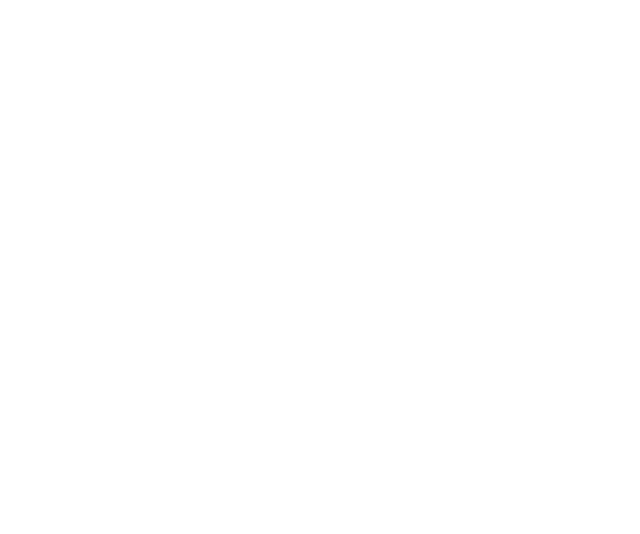
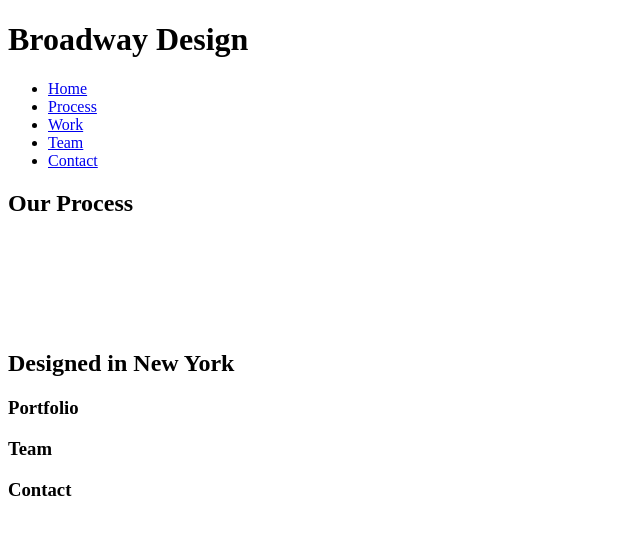
Before and after one commit to elogram/broadway, a plain HTML site: page index.html in a window 1280 px wide. Shown: the whole page, without its empty margins (0-640 px from the left). Drawn offline with Linux system fonts and the light colour scheme.

Commit message:
Add navigation to the page with all the links

```diff
--- a/index.html
+++ b/index.html
@@ -8,14 +8,22 @@
   <body>
 
 <!-- Title and Nav -->
-    <h1></h1>
-    <nav>
+    <div class="title-and-nav">
+      <h1 id="home">Broadway Design</h1>
+        <ul>
+          <li><a href="#home">Home</a></li>
+          <li><a href="#process">Process</a></li>
+          <li><a href="#work">Work</a></li>
+          <li><a href="#team">Team</a></li>
+          <li><a href="#contact">Contact</a></li>
+        </ul>
+    </div>
 
-    </nav>
 
 <!-- Broadway Process -->
+    <h2 id="process">Our Process</h2>
+
     <div class="">
-      <h2></h2>
       <img src="" alt="">
       <h3></h3>
       <p></p>
@@ -36,19 +44,19 @@
     </div>
 
 <!-- About Broadway -->
-
-    <div class="">
-      <h3></h3>
+    <h2 class="tag">Designed in New York</h2>
+    <div id="work"= class="">
+      <h3>Portfolio</h3>
       <p></p>
     </div>
 
-    <div class="">
-      <h3></h3>
+    <div id="team" class="">
+      <h3>Team</h3>
       <p></p>
     </div>
 
-    <div class="">
-      <h3></h3>
+    <div id="contact" class="">
+      <h3>Contact</h3>
       <p></p>
       <p></p>
       <p></p>
```
